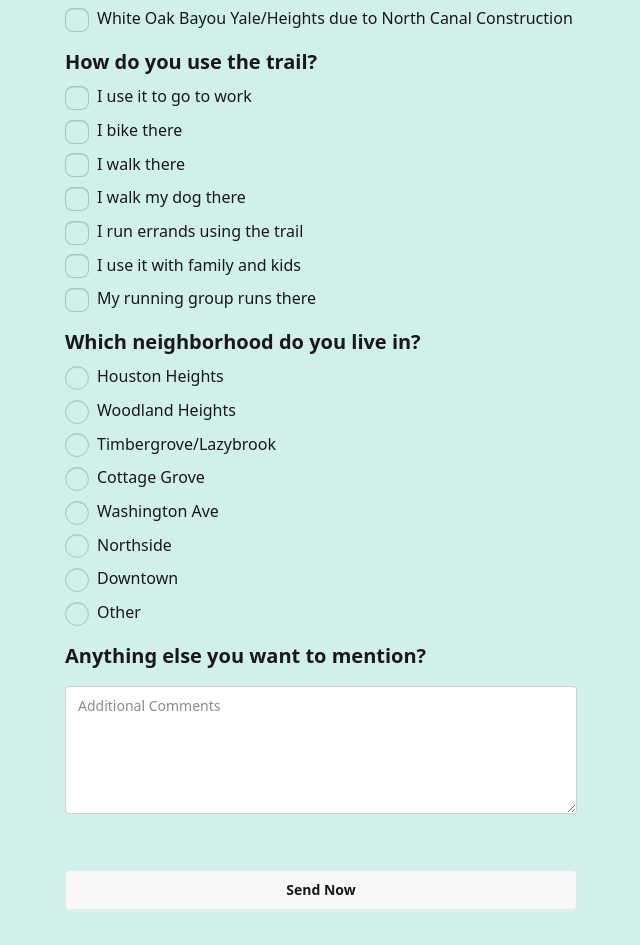
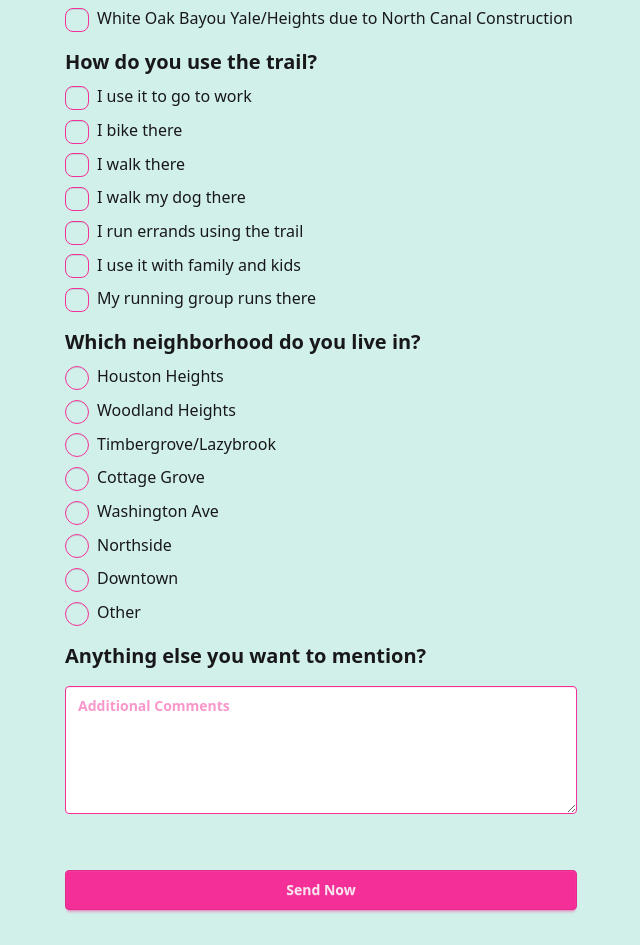
Before and after one commit to atotb/email_generator, a React (Vite) app: page / in a window 1280 px wide. Shown: the part 707-1652 px from the top of the page, without its empty margins (319-959 px from the left). Built offline with nearby package versions, Linux system fonts and the light colour scheme.

Commit message:
Support light mode and dark mode

```diff
--- a/src/components/forms/Form.tsx
+++ b/src/components/forms/Form.tsx
@@ -57,27 +57,27 @@ const Form = () => {
   const activeTrailClosures = [
     {
       name: "MKT Studewood Bridge",
-      description: "White Oak Bayou Under Studewood Bridge", // not using descriptions right now
+      description: "White Oak Bayou Under Studewood Bridge",
     },
     {
       name: "MKT Hogan Bridge",
-      description: "White Oak Bayou Under Hogan Bridge", // not using descriptions right now
+      description: "White Oak Bayou Under Hogan Bridge",
     },
     {
       name: "White Oak Bayou Under Hogan Bridge",
-      description: "White Oak Bayou Under Hogan Bridge", // not using descriptions right now
+      description: "White Oak Bayou Under Hogan Bridge",
     },
     {
       name: "White Oak Bayou at Studemont due to I-10 Construction",
-      description: "White Oak Bayou Under Hogan Bridge", // not using descriptions right now
+      description: "White Oak Bayou Under Hogan Bridge",
     },
     {
       name: "Houston Avenue Bridge Over I-10",
-      description: "White Oak Bayou Under Hogan Bridge", // not using descriptions right now
+      description: "White Oak Bayou Under Hogan Bridge",
     },
     {
       name: "White Oak Bayou Yale/Heights due to North Canal Construction",
-      description: "White Oak Bayou Under Hogan Bridge", // not using descriptions right now
+      description: "White Oak Bayou Under Hogan Bridge",
     },
   ];
 
@@ -181,11 +181,11 @@ const Form = () => {
             className="flex flex-col space-y-4 w-full max-w-lg"
             onSubmit={handleSubmit}
           >
-            <label htmlFor="" className="font-bold text-xl">
+            <label htmlFor="" className="font-bold text-xl ">
               Name:
               <input
                 required
-                className="input w-full"
+                className="input input-secondary text-secondary dark:text-primary  w-full"
                 type="text"
                 placeholder="John Doe"
                 value={name}
@@ -196,7 +196,7 @@ const Form = () => {
               Email:
               <input
                 required
-                className="input w-full"
+                className="input input-secondary text-secondary dark:text-primary w-full"
                 type="text"
                 placeholder="john@gmail.com"
                 value={email}
@@ -212,7 +212,7 @@ const Form = () => {
                 {activeTrailClosures.map((closure, i) => (
                   <label className="" key={`closure-${i}`}>
                     <input
-                      className="checkbox mr-2"
+                      className="checkbox checkbox-secondary mr-2"
                       type="checkbox"
                       name="trailClosures"
                       value={closure.name}
@@ -247,7 +247,7 @@ const Form = () => {
               {trailUsages.map((usage, i) => (
                 <label className="" key={`usage-${i}`}>
                   <input
-                    className="checkbox mr-2"
+                    className="checkbox checkbox-secondary mr-2"
                     type="checkbox"
                     name="trailUsage"
                     value={usage}
@@ -283,7 +283,7 @@ const Form = () => {
               {neighborhoods.map((neighborhood, i) => (
                 <label className="" key={`neighborhood-${i}`}>
                   <input
-                    className="radio mr-2"
+                    className="radio radio-secondary mr-2"
                     type="radio"
                     name="neighborhood"
                     value={neighborhood}
@@ -316,12 +316,16 @@ const Form = () => {
               Anything else you want to mention?
             </h3>
             <textarea
-              className="textarea w-full h-32"
+              className="textarea textarea-secondary text-secondary font-bold dark:text-primary w-full h-32"
               placeholder="Additional Comments"
               value={otherComments}
               onChange={(e) => setOtherComments(e.target.value)}
             ></textarea>
-            <button type="submit" className="btn my-10" disabled={isLoading}>
+            <button
+              type="submit"
+              className="btn btn-secondary my-10"
+              disabled={isLoading}
+            >
               {isLoading ? (
                 <span className="loading loading-infinity loading-lg"></span>
               ) : (
```
